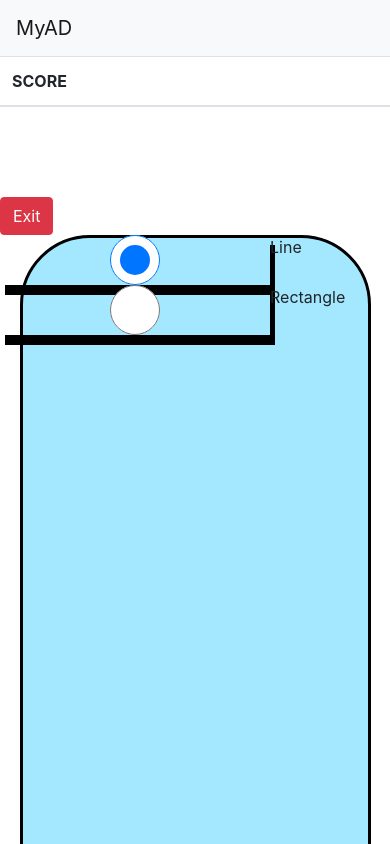
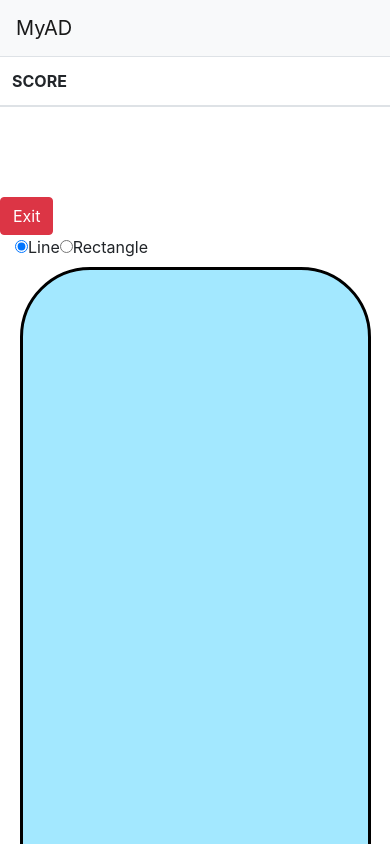
Before and after one commit to maya-assayag/Draw-Guess-real_time_game, a React (Create React App) app in the folder client/: page /play-ground/drawing in a window 390 px wide. Shown: the top 844 px of the page. Built offline with nearby package versions, Linux system fonts and the light colour scheme; no server answers.

Commit message:
add message for incorrect guessing

```diff
--- /dev/null
+++ b/client/src/components/drawing.css
@@ -0,0 +1,10 @@
+.radio {
+  display: inline-flex;
+  overflow: hidden;
+  border-radius: 15px;
+  box-shadow: 0 0 5px rgba(0, 0, 0, 0.25);
+}
+
+.radio__input {
+  display: none;
+}
--- a/client/src/components/drawing.jsx
+++ b/client/src/components/drawing.jsx
@@ -79,27 +79,38 @@ const Drawing = ({ location, socket, history }) => {
   //   // console.log(dataURI);
   // };
 
-  const handleGuessButton = () => {
-    guess === word ? console.log("score!") : console.log("Try again");
-  };
+  // const handleGuessButton = () => {
+  //   guess === word ? console.log("score!") : console.log("Try again");
+  // };
 
   return (
     <div className="container">
-      <div className="row toolbar" style={{ position: "fixed" }}>
+      <div id="tool_bar" className="radio">
         <input
           type="radio"
+          name="myRadio"
           id="line"
+          value="line"
+          className="radio__input"
           checked={elementType === "line"}
           onChange={() => setElementType("line")}
         />
-        <label htmlFor="line">Line</label>
+        <label className="radio__input" htmlFor="line">
+          Line
+        </label>
+
         <input
           type="radio"
+          name="myRadio"
           id="rectangle"
+          value="rectangle"
+          className="radio__input"
           checked={elementType === "rectangle"}
           onChange={() => setElementType("rectangle")}
         />
-        <label htmlFor="rectangle">Rectangle</label>
+        <label className="radio__input" htmlFor="rectangle">
+          Rectangle
+        </label>
       </div>
       <div className="row">
         <canvas
@@ -111,7 +122,7 @@ const Drawing = ({ location, socket, history }) => {
           onMouseMove={handleDrawing}
         ></canvas>
       </div>
-      <div className="row">
+      {/* <div className="row">
         {player === "Player1" ? null : (
           <div>
             <input
@@ -132,7 +143,7 @@ const Drawing = ({ location, socket, history }) => {
             </button>
           </div>
         )}
-      </div>
+      </div> */}
     </div>
   );
 };
--- a/client/src/components/guessing.jsx
+++ b/client/src/components/guessing.jsx
@@ -6,6 +6,7 @@ const Gussing = ({ socket, history, onRightGuessing }) => {
   const [elements, setElements] = useState([]);
   const [guess, setGuess] = useState("");
   const [word, setWord] = useState("");
+  const [IsCorrectGuess, setIsCorrectGuess] = useState("");
 
   useEffect(() => {
     socket.on("send_word_to_gussing_view", word => {
@@ -34,7 +35,7 @@ const Gussing = ({ socket, history, onRightGuessing }) => {
 
       history.replace(`/word-choosing`);
     } else {
-      console.log("Try again");
+      setIsCorrectGuess("Try Again!");
     }
   };
 
@@ -42,8 +43,8 @@ const Gussing = ({ socket, history, onRightGuessing }) => {
     <div>
       <canvas
         id="canvas"
-        min-width={window.innerWidth}
-        min-height={window.innerHeight}
+        width={window.innerWidth}
+        height={window.innerHeight}
       ></canvas>
 
       <div>
@@ -53,6 +54,7 @@ const Gussing = ({ socket, history, onRightGuessing }) => {
           className="guess"
           onChange={event => {
             setGuess(event.target.value);
+            setIsCorrectGuess("");
           }}
         ></input>
         <button
@@ -63,6 +65,7 @@ const Gussing = ({ socket, history, onRightGuessing }) => {
         >
           Guess
         </button>
+        <p className="text-danger">{IsCorrectGuess}</p>
       </div>
     </div>
   );
--- a/client/src/components/header.jsx
+++ b/client/src/components/header.jsx
@@ -14,9 +14,6 @@ class Header extends Component {
               <NavLink className="nav-link" to="/">
                 Home
               </NavLink>
-              <NavLink className="nav-link" to="waiting-page">
-                Client
-              </NavLink>
             </div>
           </div>
         </div>
--- a/client/src/components/home/home.css
+++ b/client/src/components/home/home.css
@@ -5,7 +5,7 @@
   font-size: 80px;
 }
 
-input {
+.username {
   border-radius: 70px;
   width: 270px;
   height: 50px;
--- a/client/src/components/sessionsScoreTable.jsx
+++ b/client/src/components/sessionsScoreTable.jsx
@@ -42,11 +42,10 @@ class SessionsScoreTable extends Component {
     return (
       <React.Fragment>
         <div className="container px-4 py-5" id="custom-cards">
-          <h2 className="pb-2 border-bottom">Score Table</h2>
+          <h2 className="pb-2 border-bottom">Sessions Score Table</h2>
           <table className="table">
             <thead>
               <tr>
-                <th scope="col">Session Id</th>
                 <th scope="col">Player 1</th>
                 <th scope="col">Player 2</th>
                 <th scope="col">Score</th>
@@ -55,7 +54,6 @@ class SessionsScoreTable extends Component {
             <tbody>
               {sessions.map(session => (
                 <tr key={session._id}>
-                  <th scope="row">{session._id}</th>
                   <td>{session.participants[0]}</td>
                   <td>{session.participants[1]}</td>
                   <td>{session.score}</td>
--- a/client/src/components/wordChoosing/wordChoosing.css
+++ b/client/src/components/wordChoosing/wordChoosing.css
@@ -3,29 +3,12 @@
   font-size: 40px;
   text-align: center;
 }
+
 .conteiner {
-  /* place-items: center; */
-  margin: 0 auto;
+  display: flex;
+  justify-content: center;
 }
 
 .card {
-  /* align-items: center;
-  justify-content: center; */
-
-  margin-bottom: 20px;
-  margin-top: 20px;
+  margin: 10px;
 }
-
-.level-0 {
-  background-color: #7dc57d;
-}
-.level-1 {
-  background-color: #fbfa8e;
-}
-.level-2 {
-  background-color: #e6582e;
-}
-
-/* .btn {
-  align: center;
-} */
--- a/client/src/components/wordChoosing/wordChoosing.jsx
+++ b/client/src/components/wordChoosing/wordChoosing.jsx
@@ -28,12 +28,11 @@ class WordChoosing extends Component {
     const { words } = this.state;
     return (
       <React.Fragment>
-        <div className="container">
+        <section className="container">
           {words.map(word => (
-            <div key={word.level} className="col-3 ">
-              <div className={this.renderLevelClassName(word.level)}>
-                <div className="card-body">
-                  <h5 className="card-title">{word.value}</h5>
+            <div key={word.level} className="card">
+              <h2 className="card-title">{word.value}</h2>
+              <h6>Level: {word.level}</h6>
               <a
                 href="#"
                 className="btn btn-primary"
@@ -42,10 +41,8 @@ class WordChoosing extends Component {
                 Draw
               </a>
             </div>
-              </div>
-            </div>
           ))}
-        </div>
+        </section>
       </React.Fragment>
     );
   }
```
Also changed, not shown: 1 other file (tests, documents, lock files or other folders). Lines whose indentation alone changed are shown as unchanged.
